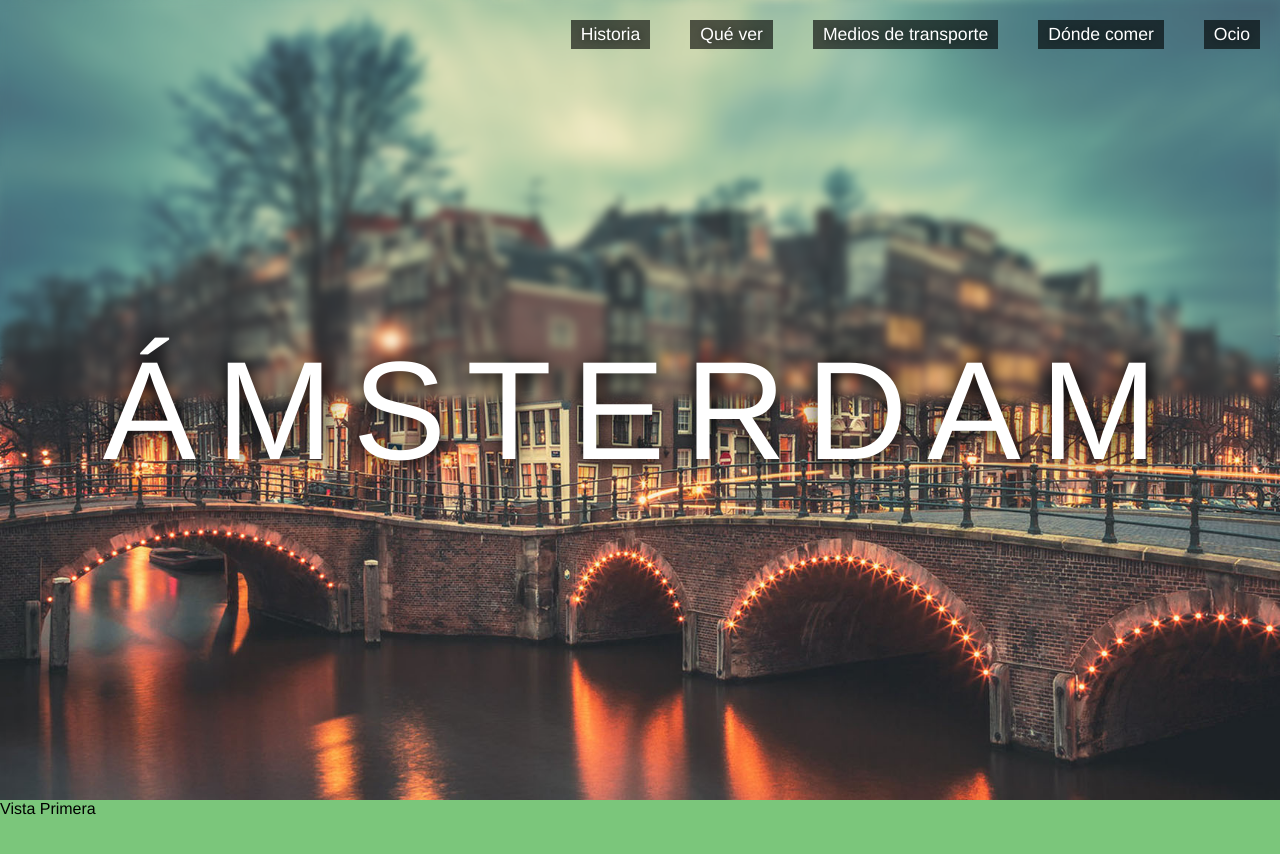
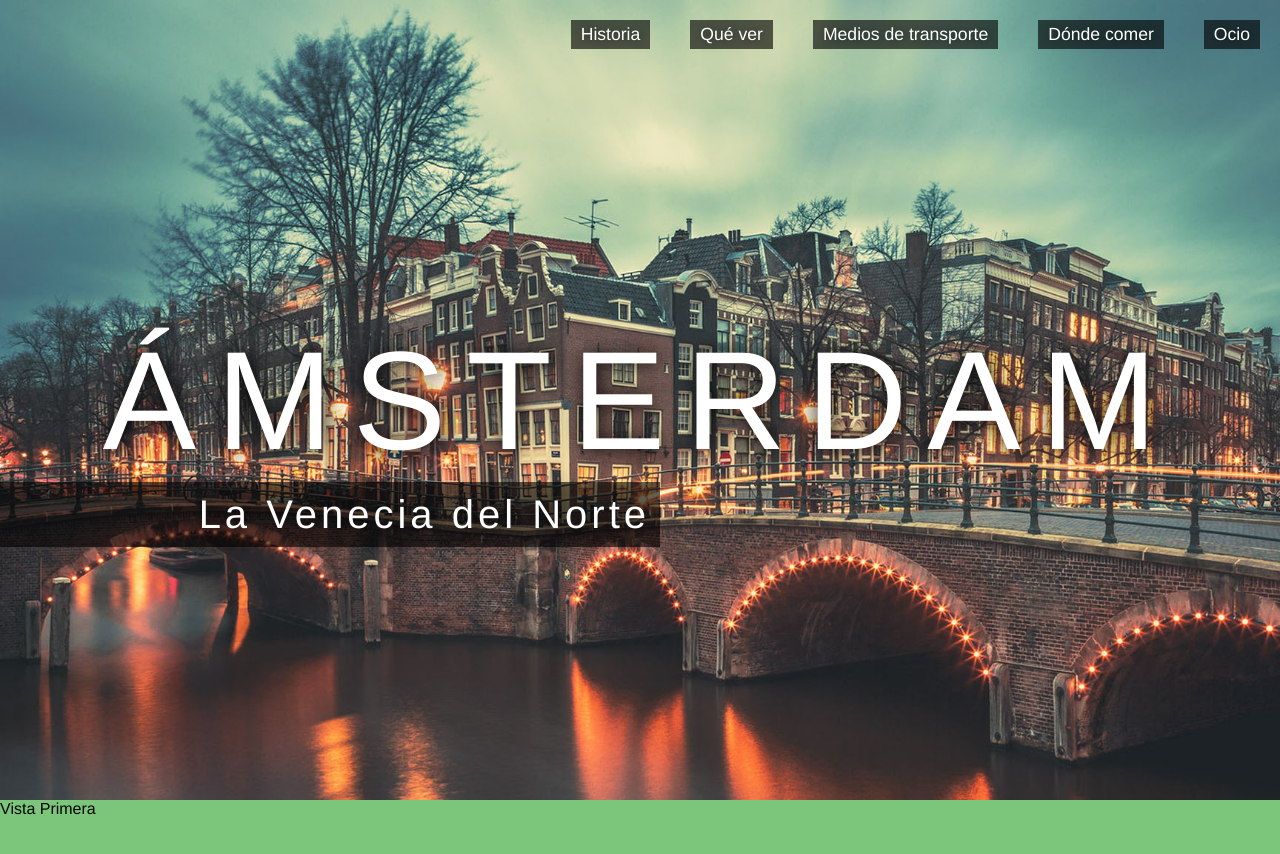
Before and after one commit to retamal/MM-Amsterdam, a plain HTML site: page Practica Final/index2.html in a window 1280 px wide. Shown: the top 854 px of the page. Drawn offline with nearby package versions, Linux system fonts and the light colour scheme; a web font is replaced by a local one.

Commit message:
La venecia del norte >.<

```diff
--- a/Practica Final/css/estiloDavid.css
+++ b/Practica Final/css/estiloDavid.css
@@ -68,19 +68,7 @@ a:hover {color:#ffffff;}
     height: 100%;
 }
 
-#titulo{
-    height: 50%;
-    text-align:center;
-     -webkit-filter: blur(5px);
-  -moz-filter: blur(5px);
-  -o-filter: blur(5px);
-  -ms-filter: blur(5px);
-  filter: blur(5px);
-       background-image: url(../recursos/posiblefondo.jpg);
-background-repeat: no-repeat;
-    background-size: cover;
 
-}
 #textoAmsterdam{
     color:white;
     font-family:helvetica;
@@ -88,9 +76,25 @@ background-repeat: no-repeat;
     font-size: 140px;
     position: relative;
     text-shadow: 1px 1px 20px black;
-    top:-70px;
+    top: 40%;
     letter-spacing: 20px;
+    display: block;
 
+}
+
+#descripcionAmsterdam{
+    color:white;
+    font-family:helvetica;
+    text-align: right;
+    font-size: 40px;
+    position: relative;
+    text-shadow: 1px 1px 20px black;
+    top: 40%;
+    width: 50%;
+    letter-spacing: 4px;
+    padding: 10px;
+    display: block;
+    background-color: rgba(0, 0, 0, 0.6);
 
 }
 
--- a/Practica Final/index2.html
+++ b/Practica Final/index2.html
@@ -32,8 +32,8 @@ type="text/javascript" charset="utf-8"></script>
 
         <section class="viewPrin">
             <div id="contenedorIndex">
-                <div id="titulo"></div>
                 <div id="textoAmsterdam">ÁMSTERDAM</div>
+                <div id="descripcionAmsterdam">La Venecia del Norte</div>
             </div>
         </section>
         <section class="view" id="hola">Vista Primera</section>
```
